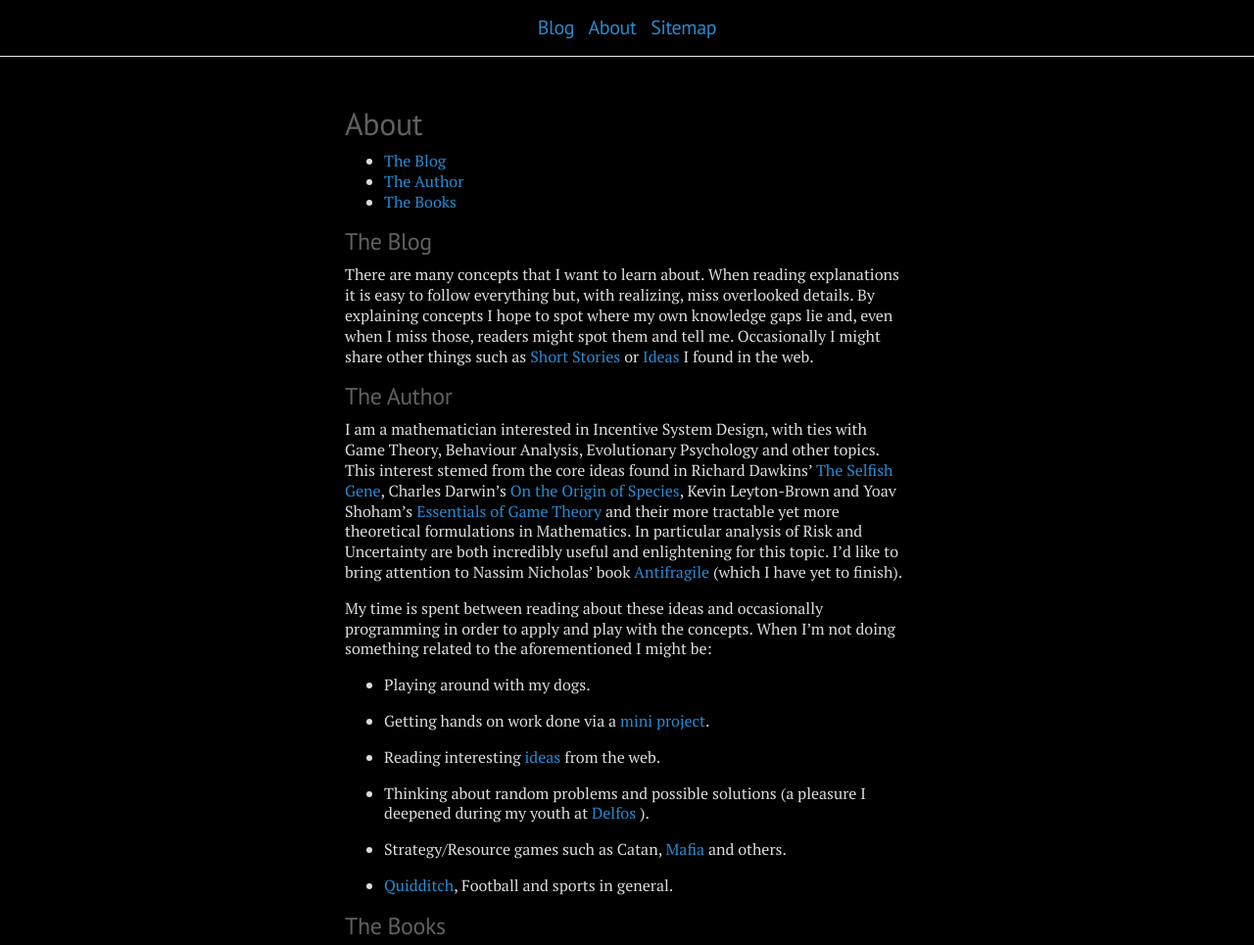
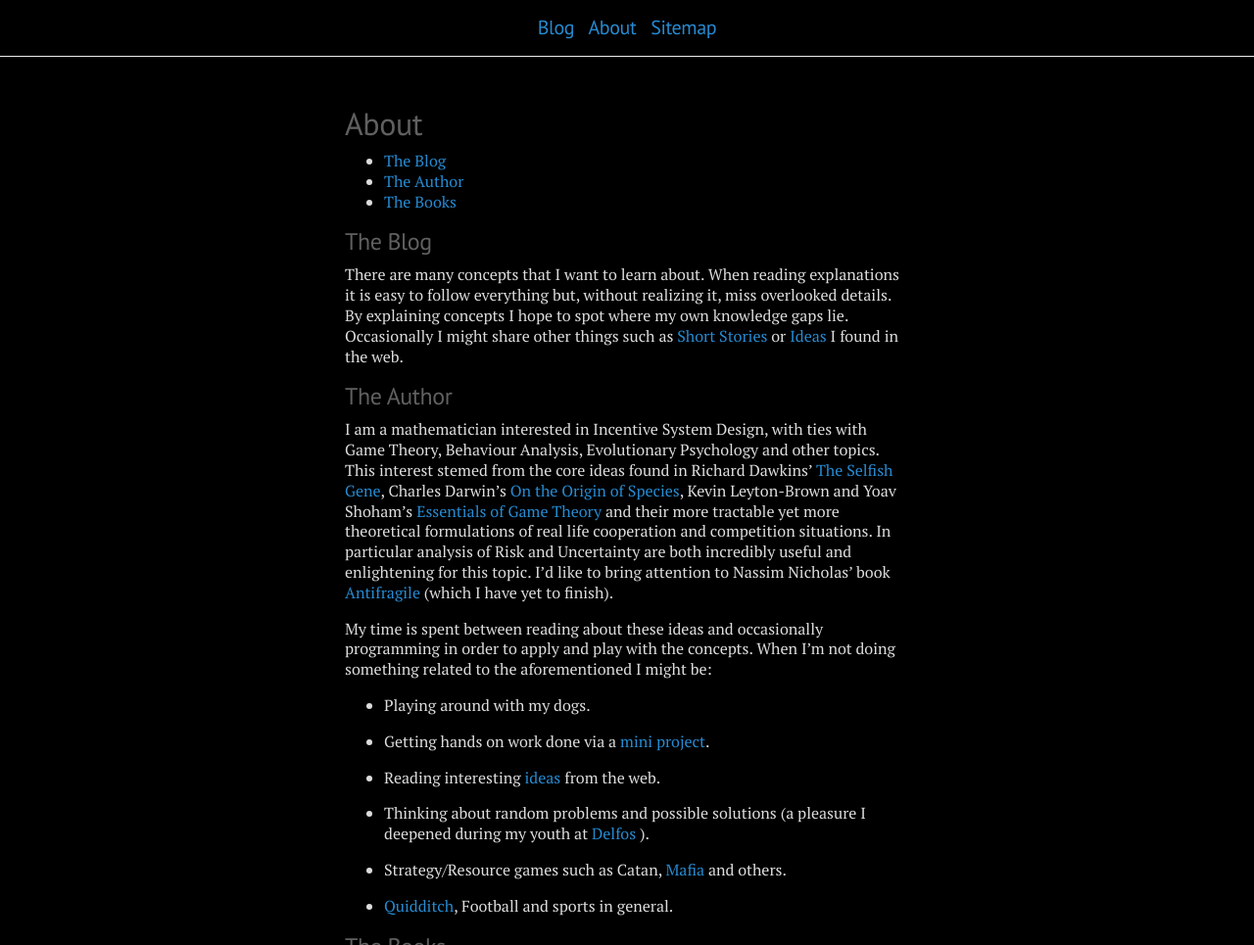
Before and after one commit to migueltorrescosta/migueltorrescosta.github.io, a Jekyll site: the page built from page_About.md, in a window 1280 px wide, cut to the strip 0-965 px from the top of the page. Shown: the whole strip at 98% size. Built offline with Jekyll 4.4.1, drawn with Linux system fonts in a browser that asks for light colours.

Commit message:
Updated content

```diff
--- a/page_About.md
+++ b/page_About.md
@@ -10,11 +10,11 @@
 
 ## The Blog
 
-There are many concepts that I want to learn about. When reading explanations it is easy to follow everything but, with realizing, miss overlooked details. By explaining concepts I hope to spot where my own knowledge gaps lie and, even when I miss those, readers might spot them and tell me. Occasionally I might share other things such as [Short Stories]({% link page_Tags.md %}#short-stories) or [Ideas]({% link page_Ideas.md %}) I found in the web.
+There are many concepts that I want to learn about. When reading explanations it is easy to follow everything but, without realizing it, miss overlooked details. By explaining concepts I hope to spot where my own knowledge gaps lie. Occasionally I might share other things such as [Short Stories]({% link page_Tags.md %}#short-stories) or [Ideas]({% link page_Ideas.md %}) I found in the web.
 
 ## The Author
 
-I am a mathematician interested in Incentive System Design, with ties with Game Theory, Behaviour Analysis, Evolutionary Psychology and other topics. This interest stemed from the core ideas found in Richard Dawkins' [The Selfish Gene](https://www.goodreads.com/book/show/61535.The_Selfish_Gene), Charles Darwin's [On the Origin of Species](https://www.goodreads.com/book/show/22463.The_Origin_of_Species), Kevin Leyton-Brown and Yoav Shoham's [Essentials of Game Theory](https://www.goodreads.com/book/show/4253377-essentials-of-game-theory) and their more tractable yet more theoretical formulations in Mathematics. In particular analysis of Risk and Uncertainty are both incredibly useful and enlightening for this topic. I'd like to bring attention to Nassim Nicholas' book [Antifragile](https://www.goodreads.com/book/show/13530973-antifragile) (which I have yet to finish).
+I am a mathematician interested in Incentive System Design, with ties with Game Theory, Behaviour Analysis, Evolutionary Psychology and other topics. This interest stemed from the core ideas found in Richard Dawkins' [The Selfish Gene](https://www.goodreads.com/book/show/61535.The_Selfish_Gene), Charles Darwin's [On the Origin of Species](https://www.goodreads.com/book/show/22463.The_Origin_of_Species), Kevin Leyton-Brown and Yoav Shoham's [Essentials of Game Theory](https://www.goodreads.com/book/show/4253377-essentials-of-game-theory) and their more tractable yet more theoretical formulations of real life cooperation and competition situations. In particular analysis of Risk and Uncertainty are both incredibly useful and enlightening for this topic. I'd like to bring attention to Nassim Nicholas' book [Antifragile](https://www.goodreads.com/book/show/13530973-antifragile) (which I have yet to finish).
 
 My time is spent between reading about these ideas and occasionally programming in order to apply and play with the concepts. When I'm not doing something related to the aforementioned I might be:
 
```
